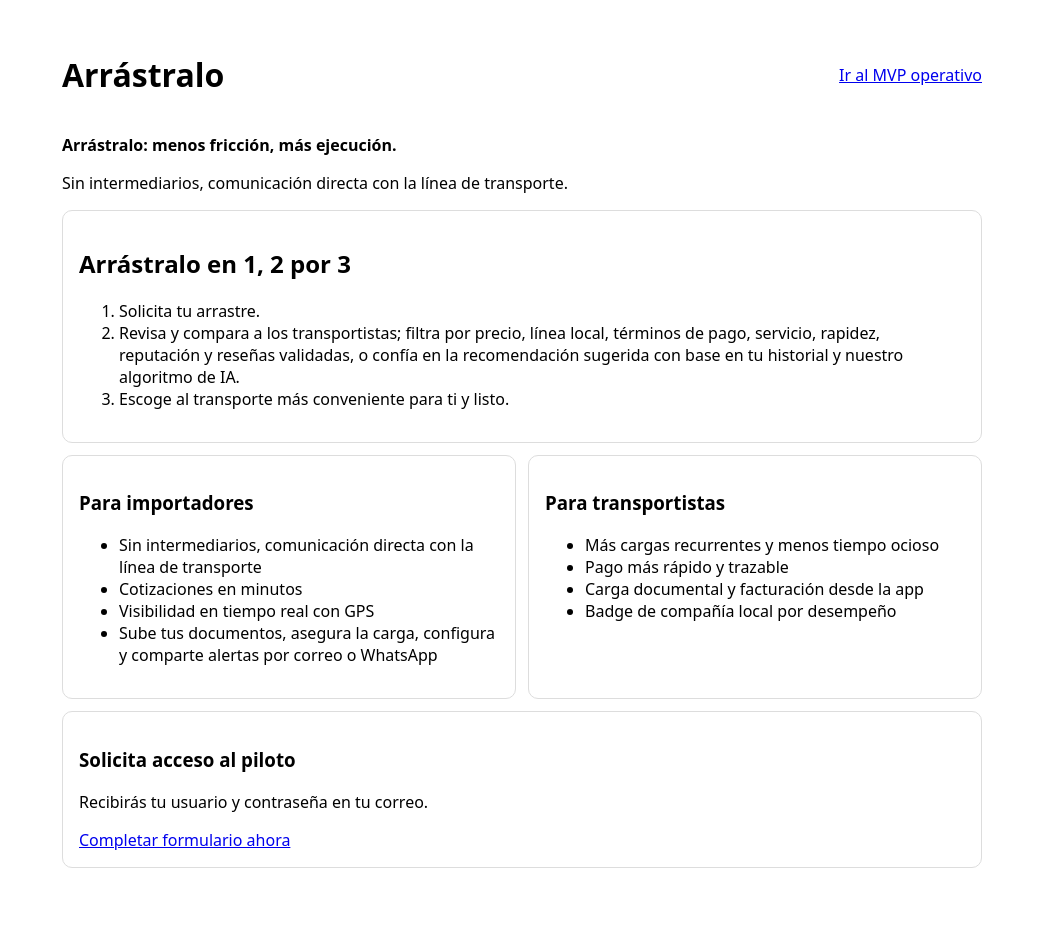
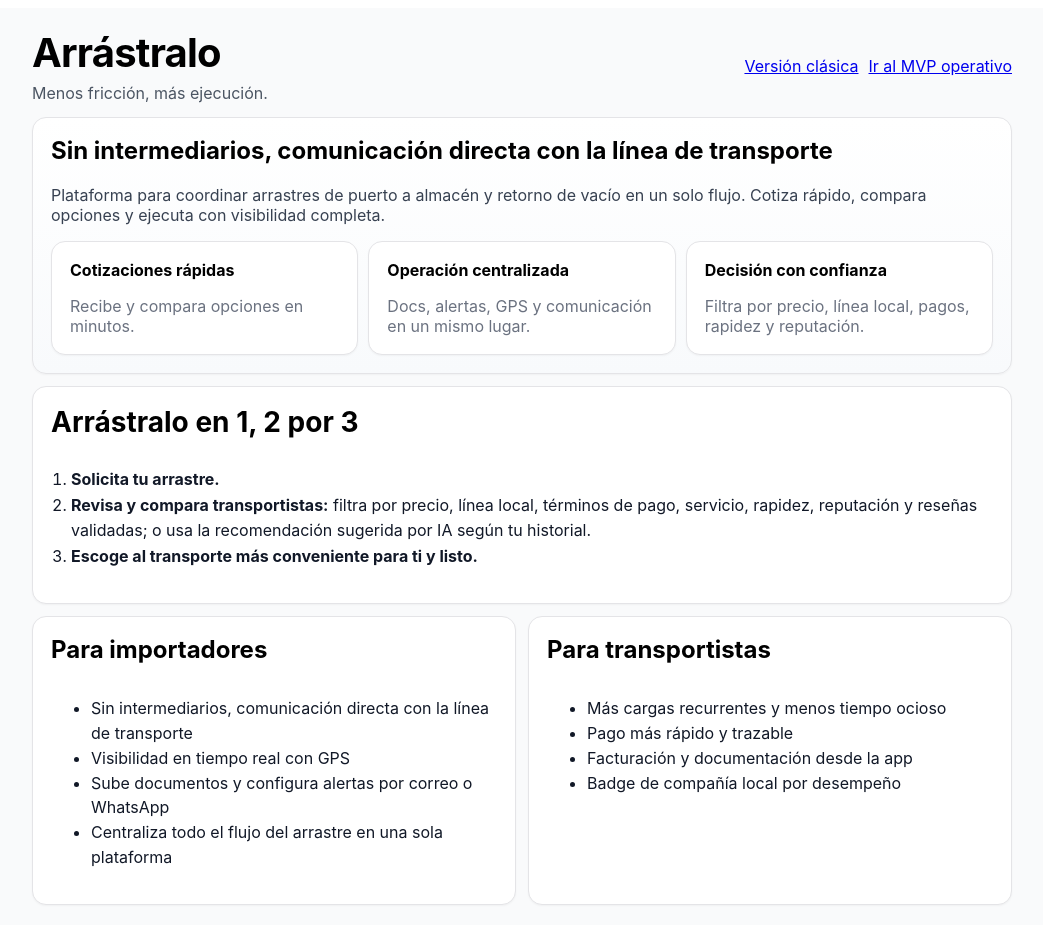
Before and after one commit to apollo-ex/arrastralo, a Next.js app: page /landing in a window 1280 px wide. Shown: the whole page, without its empty margins (118-1161 px from the left). Before the commit the page ends 900 px from the top, so only its background shows below. Built offline with nearby package versions, Linux system fonts and the light colour scheme.

Commit message:
Iterate landing: shadcn-style polished page + keep classic version

```diff
--- a/app/landing/page.tsx
+++ b/app/landing/page.tsx
@@ -1,54 +1,74 @@
 import Link from 'next/link'
+
+const card = {
+  border: '1px solid hsl(240 6% 90%)',
+  borderRadius: 14,
+  padding: 18,
+  background: 'white',
+  boxShadow: '0 1px 2px rgba(0,0,0,.04)'
+}
 
 export default function LandingPage() {
   return (
-    <main style={{ maxWidth: 920, margin: '0 auto', padding: 24, fontFamily: 'system-ui' }}>
-      <div style={{ display: 'flex', justifyContent: 'space-between', alignItems: 'center' }}>
-        <h1>Arrástralo</h1>
+    <main style={{ background: 'hsl(210 20% 98%)', minHeight: '100vh', fontFamily: 'Inter, ui-sans-serif, system-ui' }}>
+      <div style={{ maxWidth: 980, margin: '0 auto', padding: 20 }}>
+        <header style={{ display: 'flex', justifyContent: 'space-between', alignItems: 'center', marginBottom: 14 }}>
+          <div>
+            <h1 style={{ margin: 0, fontSize: 40, letterSpacing: '-0.02em' }}>Arrástralo</h1>
+            <p style={{ margin: '6px 0 0', color: '#4b5563' }}>Menos fricción, más ejecución.</p>
+          </div>
+          <div style={{ display: 'flex', gap: 10 }}>
+            <Link href="/landing/classic">Versión clásica</Link>
             <Link href="/">Ir al MVP operativo</Link>
           </div>
-      <p><b>Arrástralo: menos fricción, más ejecución.</b></p>
-      <p>Sin intermediarios, comunicación directa con la línea de transporte.</p>
+        </header>
 
-      <section style={{ border: '1px solid #ddd', borderRadius: 10, padding: 16, marginTop: 12 }}>
-        <h2>Arrástralo en 1, 2 por 3</h2>
-        <ol>
-          <li>Solicita tu arrastre.</li>
+        <section style={{ ...card, background: 'linear-gradient(180deg,#ffffff,#f8fafc)', marginBottom: 12 }}>
+          <h2 style={{ marginTop: 0 }}>Sin intermediarios, comunicación directa con la línea de transporte</h2>
+          <p style={{ color: '#374151', marginTop: 8 }}>
+            Plataforma para coordinar arrastres de puerto a almacén y retorno de vacío en un solo flujo.
+            Cotiza rápido, compara opciones y ejecuta con visibilidad completa.
+          </p>
+          <div style={{ display: 'grid', gridTemplateColumns: 'repeat(3, minmax(0,1fr))', gap: 10, marginTop: 12 }}>
+            <div style={card}><b>Cotizaciones rápidas</b><p style={{ marginBottom: 0, color: '#6b7280' }}>Recibe y compara opciones en minutos.</p></div>
+            <div style={card}><b>Operación centralizada</b><p style={{ marginBottom: 0, color: '#6b7280' }}>Docs, alertas, GPS y comunicación en un mismo lugar.</p></div>
+            <div style={card}><b>Decisión con confianza</b><p style={{ marginBottom: 0, color: '#6b7280' }}>Filtra por precio, línea local, pagos, rapidez y reputación.</p></div>
+          </div>
+        </section>
+
+        <section style={{ ...card, marginBottom: 12 }}>
+          <h3 style={{ marginTop: 0, fontSize: 28 }}>Arrástralo en 1, 2 por 3</h3>
+          <ol style={{ color: '#111827', lineHeight: 1.6, paddingLeft: 20 }}>
+            <li><b>Solicita tu arrastre.</b></li>
             <li>
-            Revisa y compara a los transportistas; filtra por precio, línea local, términos de pago,
-            servicio, rapidez, reputación y reseñas validadas, o confía en la recomendación sugerida
-            con base en tu historial y nuestro algoritmo de IA.
+              <b>Revisa y compara transportistas:</b> filtra por precio, línea local, términos de pago,
+              servicio, rapidez, reputación y reseñas validadas; o usa la recomendación sugerida por IA según tu historial.
             </li>
-          <li>Escoge al transporte más conveniente para ti y listo.</li>
+            <li><b>Escoge al transporte más conveniente para ti y listo.</b></li>
           </ol>
         </section>
 
-      <section style={{ display: 'grid', gridTemplateColumns: '1fr 1fr', gap: 12, marginTop: 12 }}>
-        <div style={{ border: '1px solid #ddd', borderRadius: 10, padding: 16 }}>
-          <h3>Para importadores</h3>
-          <ul>
+        <section style={{ display: 'grid', gridTemplateColumns: '1fr 1fr', gap: 12 }}>
+          <article style={card}>
+            <h4 style={{ marginTop: 0, fontSize: 24 }}>Para importadores</h4>
+            <ul style={{ lineHeight: 1.55, color: '#111827' }}>
               <li>Sin intermediarios, comunicación directa con la línea de transporte</li>
-            <li>Cotizaciones en minutos</li>
               <li>Visibilidad en tiempo real con GPS</li>
-            <li>Sube tus documentos, asegura la carga, configura y comparte alertas por correo o WhatsApp</li>
+              <li>Sube documentos y configura alertas por correo o WhatsApp</li>
+              <li>Centraliza todo el flujo del arrastre en una sola plataforma</li>
             </ul>
-        </div>
-        <div style={{ border: '1px solid #ddd', borderRadius: 10, padding: 16 }}>
-          <h3>Para transportistas</h3>
-          <ul>
+          </article>
+          <article style={card}>
+            <h4 style={{ marginTop: 0, fontSize: 24 }}>Para transportistas</h4>
+            <ul style={{ lineHeight: 1.55, color: '#111827' }}>
               <li>Más cargas recurrentes y menos tiempo ocioso</li>
               <li>Pago más rápido y trazable</li>
-            <li>Carga documental y facturación desde la app</li>
+              <li>Facturación y documentación desde la app</li>
               <li>Badge de compañía local por desempeño</li>
             </ul>
+          </article>
+        </section>
       </div>
-      </section>
-
-      <section style={{ border: '1px solid #ddd', borderRadius: 10, padding: 16, marginTop: 12 }}>
-        <h3>Solicita acceso al piloto</h3>
-        <p>Recibirás tu usuario y contraseña en tu correo.</p>
-        <Link href="/">Completar formulario ahora</Link>
-      </section>
     </main>
   )
 }
```
Also changed, not shown: app/landing/classic/page.tsx (added, +54 -0 lines). Lines whose indentation alone changed are shown as unchanged.
